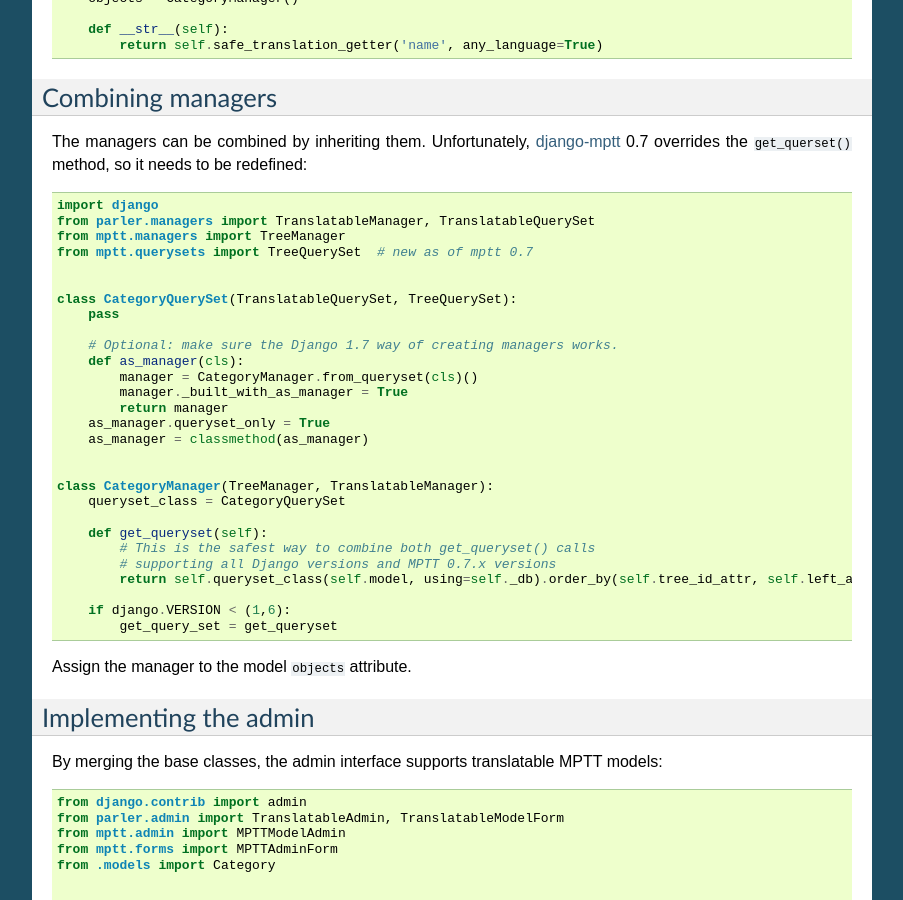
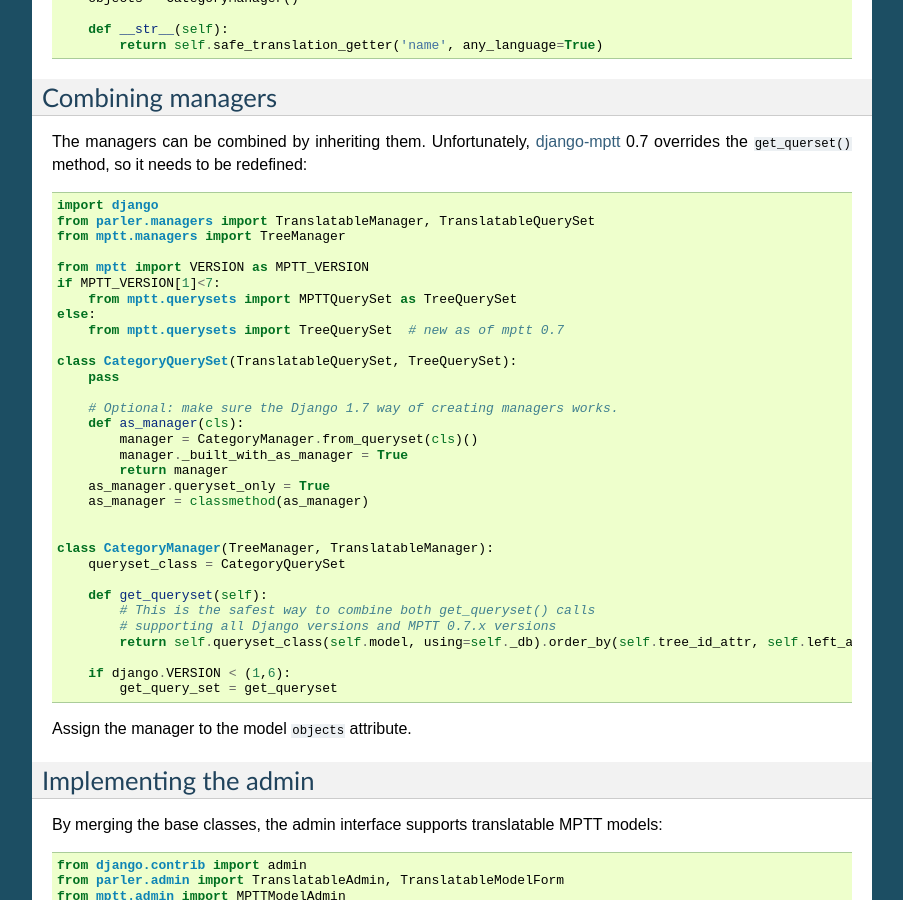
Before and after one commit to django-parler/django-parler, a Sphinx documentation site: the page built from docs/advanced/mptt.rst, in a window 1280 px wide and 900 px high, scrolled down 688 px. Shown: the whole window, without its empty margins (198-1101 px from the left). Built offline with Sphinx 7.4.7, drawn with Linux system fonts in a browser that asks for light colours.

Commit message:
Update mptt.rst
Added switch for MPTTQuerySet or TreeQuerySet

```diff
--- a/docs/advanced/mptt.rst
+++ b/docs/advanced/mptt.rst
@@ -58,8 +58,12 @@ so it needs to be redefined:
         import django
         from parler.managers import TranslatableManager, TranslatableQuerySet
         from mptt.managers import TreeManager
-        from mptt.querysets import TreeQuerySet  # new as of mptt 0.7
 
+        from mptt import VERSION as MPTT_VERSION
+        if MPTT_VERSION[1]<7:
+            from mptt.querysets import MPTTQuerySet as TreeQuerySet
+        else:
+            from mptt.querysets import TreeQuerySet  # new as of mptt 0.7
 
         class CategoryQuerySet(TranslatableQuerySet, TreeQuerySet):
             pass
```
